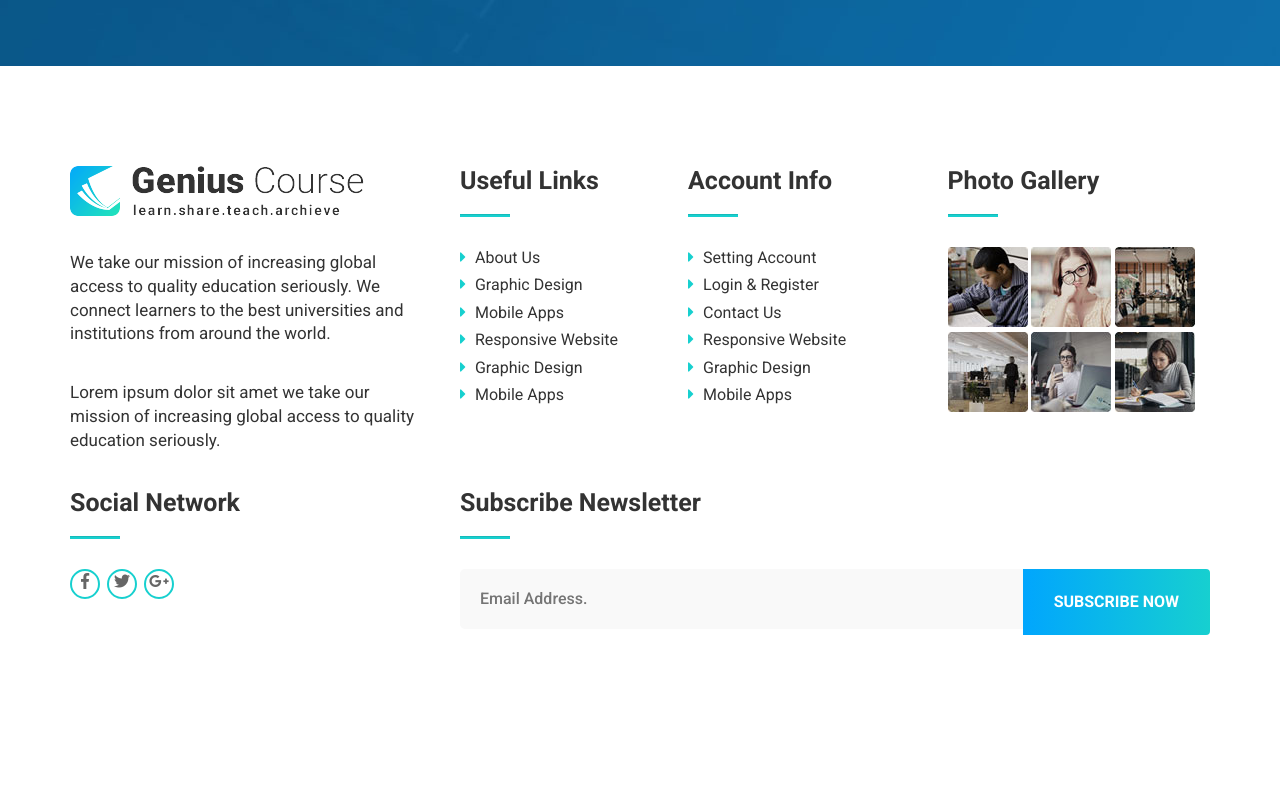
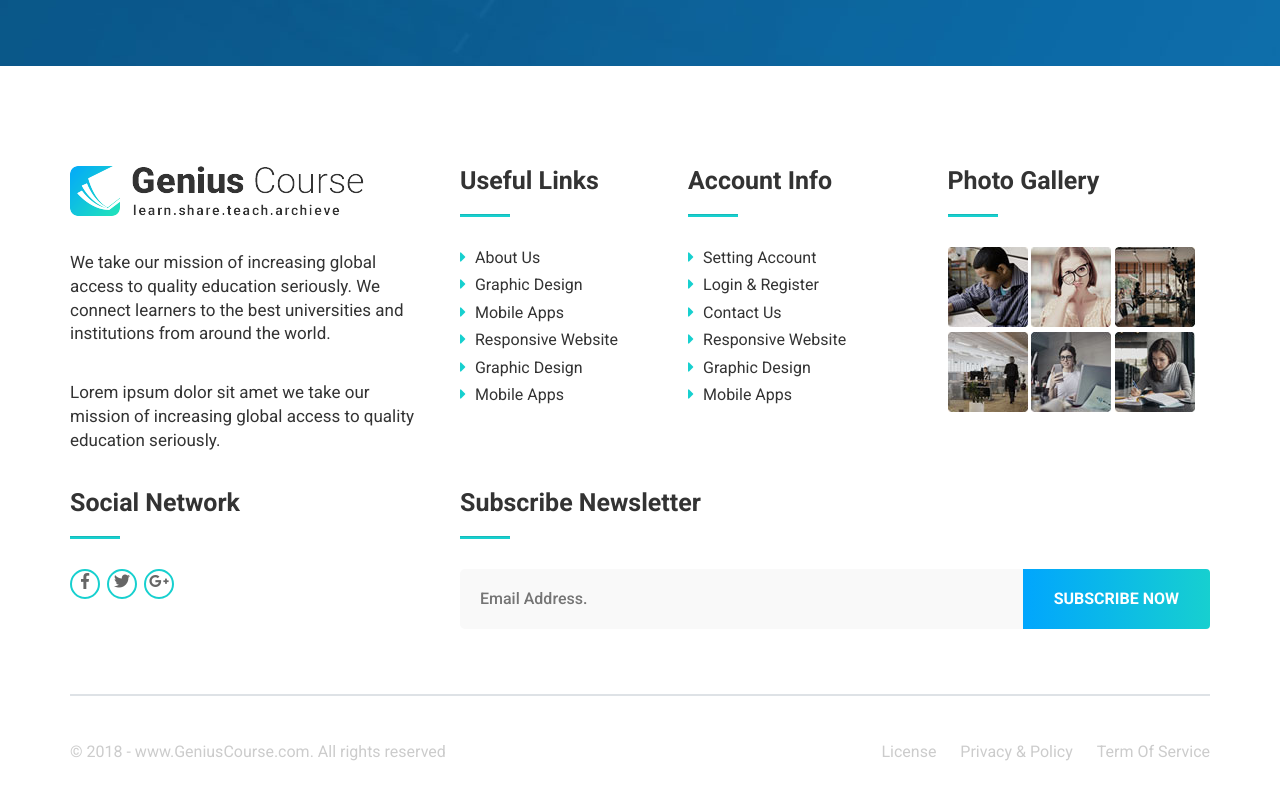
Before and after one commit to shakibdshy/Genius-Cours, a website with bundled scripts: page src/index.html in a window 1280 px wide. Shown: the part 8801-9609 px from the top of the page. Before the commit the page ends 9495 px from the top, so only its background shows below. Built offline with nearby package versions, Linux system fonts and the light colour scheme.

Commit message:
Footer Update

```diff
--- a/src/index.html
+++ b/src/index.html
@@ -1941,8 +1941,29 @@
                         </div>
                     </div>
                 </div>
-            </div>
-        </div>
+                <div class="border"></div>
+            </div>
+        </div><!-- Footer Middle End-->
+        <div class="footer-bottom"><!-- Footer Bottom Start-->
+            <div class="container">
+                <div class="row">
+                    <div class="col-xl-6">
+                        <div class="copyright ">
+                            <span>© 2018 - www.GeniusCourse.com. All rights reserved</span>
+                        </div>
+                    </div>
+                    <div class="col-xl-6">
+                        <div class="footer-menu text-right">
+                            <ul>
+                                <li><a href="#">License </a></li>
+                                <li><a href="#">Privacy & Policy </a></li>
+                                <li><a href="#">Term Of Service</a></li>
+                            </ul>
+                        </div>
+                    </div>
+                </div>
+            </div>
+        </div><!-- Footer Bottom End-->
     </footer>
     <!-- Footer Area End -->
 
--- a/src/scss/_footer.scss
+++ b/src/scss/_footer.scss
@@ -104,7 +104,7 @@ footer{
         }
     }
     .footer-middle{
-        margin-bottom: 65px;
+
         .footer-social{
             h4{
                 @extend %title-h;
@@ -158,7 +158,7 @@ footer{
                     top: 0;
                     right: 0;
                     @extend %button;
-                    padding: 20px 30px;
+                    padding: 17px 30px;
                     border-top-left-radius: 0;
                     border-bottom-left-radius: 0;
                     &:hover{
@@ -167,6 +167,33 @@ footer{
                 }
             }
         }
+        .border{
+            border-bottom: 1px solid #eeeeee;
+            margin-top: 65px;
+        }
+    }
+    .footer-bottom{
+        padding: 45px 0;
+        .copyright{
+            span{
+                color: #cccccc;
+            }
+        }
+        .footer-menu{
+            ul{
+                margin: 0;
+                padding: 0;
+                li{
+                    list-style: none;
+                    display: inline-block;
+                    margin-left: 20px;
+                    a{
+                        color: #cccccc;
+                        text-decoration: none;
+                    }
+                }
+            }
+        }
     }
 }
 /*=============== Footer Area End ===============*/
```
Also changed, not shown: src/css/style.css.
